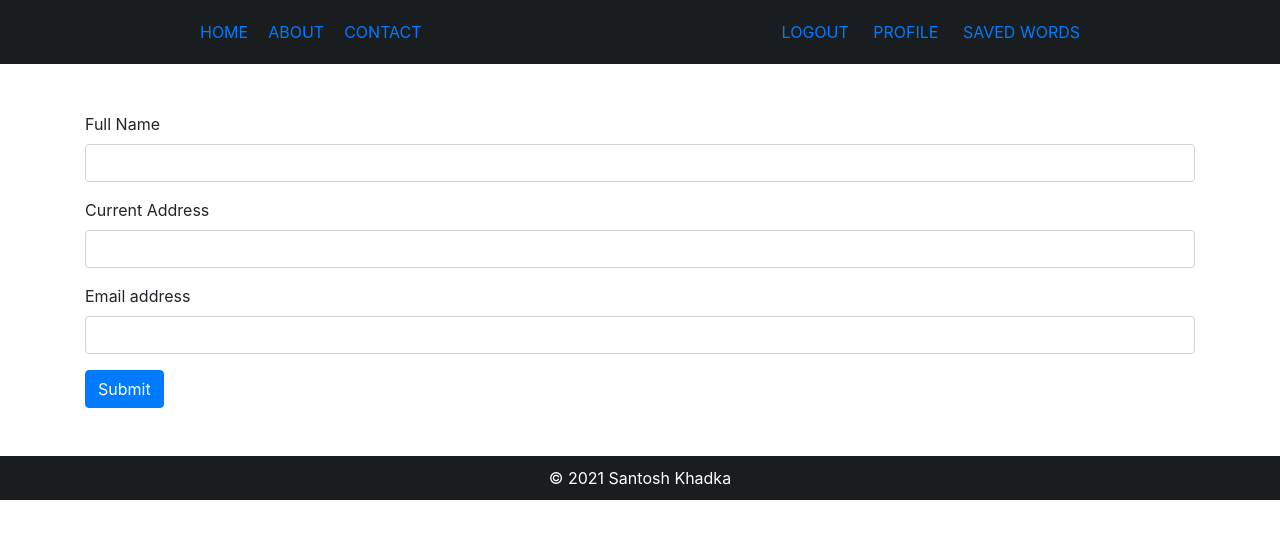
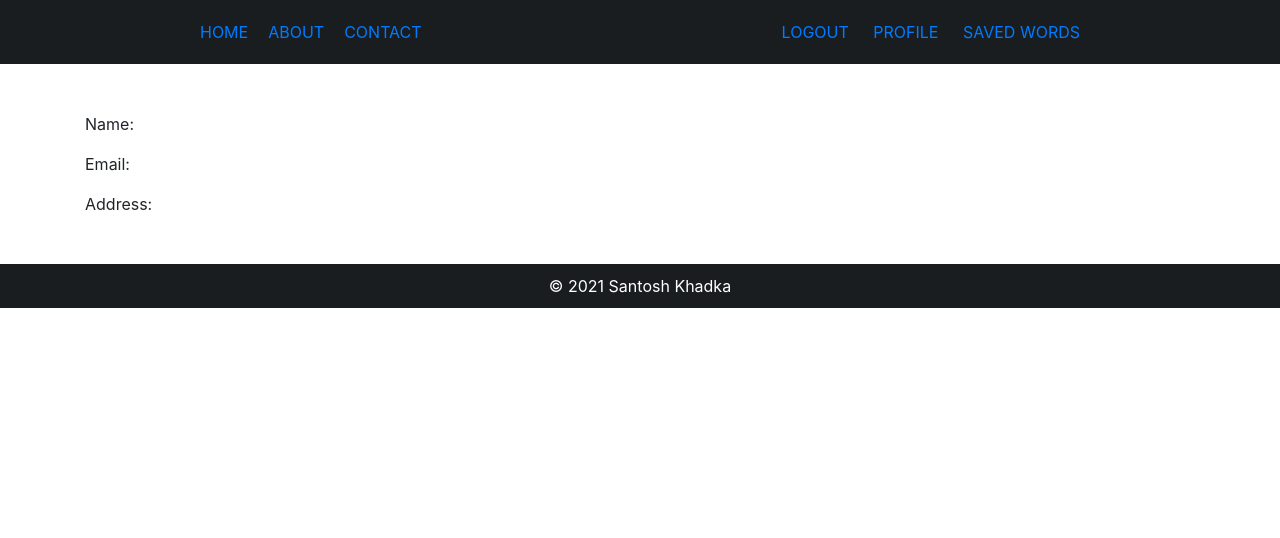
Before and after one commit to Santosh155/takingDictionary, a React (Create React App) app in the folder frontend/taking-dictionary/: page /profile in a window 1280 px wide. Shown: the top 538 px of the page. Built offline with nearby package versions, Linux system fonts and the light colour scheme; no server answers; sample sign-in values are in the browser's storage.

Commit message:
token saved after login or signup using google and redirected to profile

```diff
--- a/frontend/taking-dictionary/src/components/Login.js
+++ b/frontend/taking-dictionary/src/components/Login.js
@@ -40,10 +40,15 @@ const Login = () => {
             method: 'POST',
             url: 'http://localhost:5000/api/v1/googlelogin',
             data: { tokenId: response.tokenId },
-        }).then((res) => {
-            console.log(res);
-            console.log('google login success');
-        });
+        })
+            .then((result) => {
+                setToken(result.data.token);
+                setLogin(true);
+                window.location.assign('/profile');
+            })
+            .catch((err) => {
+                setError(err.response.data.message);
+            });
     };
     const responseErrorGoogle = (response) => {
         console.log('error');
--- a/frontend/taking-dictionary/src/components/Profile.js
+++ b/frontend/taking-dictionary/src/components/Profile.js
@@ -28,10 +28,10 @@ const Dashboard = () => {
                     {error}
                 </p>
             ) : null}
-            {/* <p>Name: {user.name}</p>
+            <p>Name: {user.name}</p>
             <p>Email: {user.email}</p>
-            <p>Address: {user.address}</p> */}
-            <form>
+            <p>Address: {user.address}</p>
+            {/* <form>
                 <div className="mb-3">
                     <label className="form-label">Full Name</label>
                     <input
@@ -71,7 +71,7 @@ const Dashboard = () => {
                         required
                     />
                 </div>
-                {/* <div className="mb-3">
+                <div className="mb-3">
                     <label className="form-label">Password</label>
                     <input
                         type="password"
@@ -82,11 +82,11 @@ const Dashboard = () => {
                         // }}
                         required
                     />
-                </div> */}
+                </div>
                 <button type="submit" className="btn btn-primary">
                     Submit
                 </button>
-            </form>
+            </form> */}
         </div>
     );
 };
```
